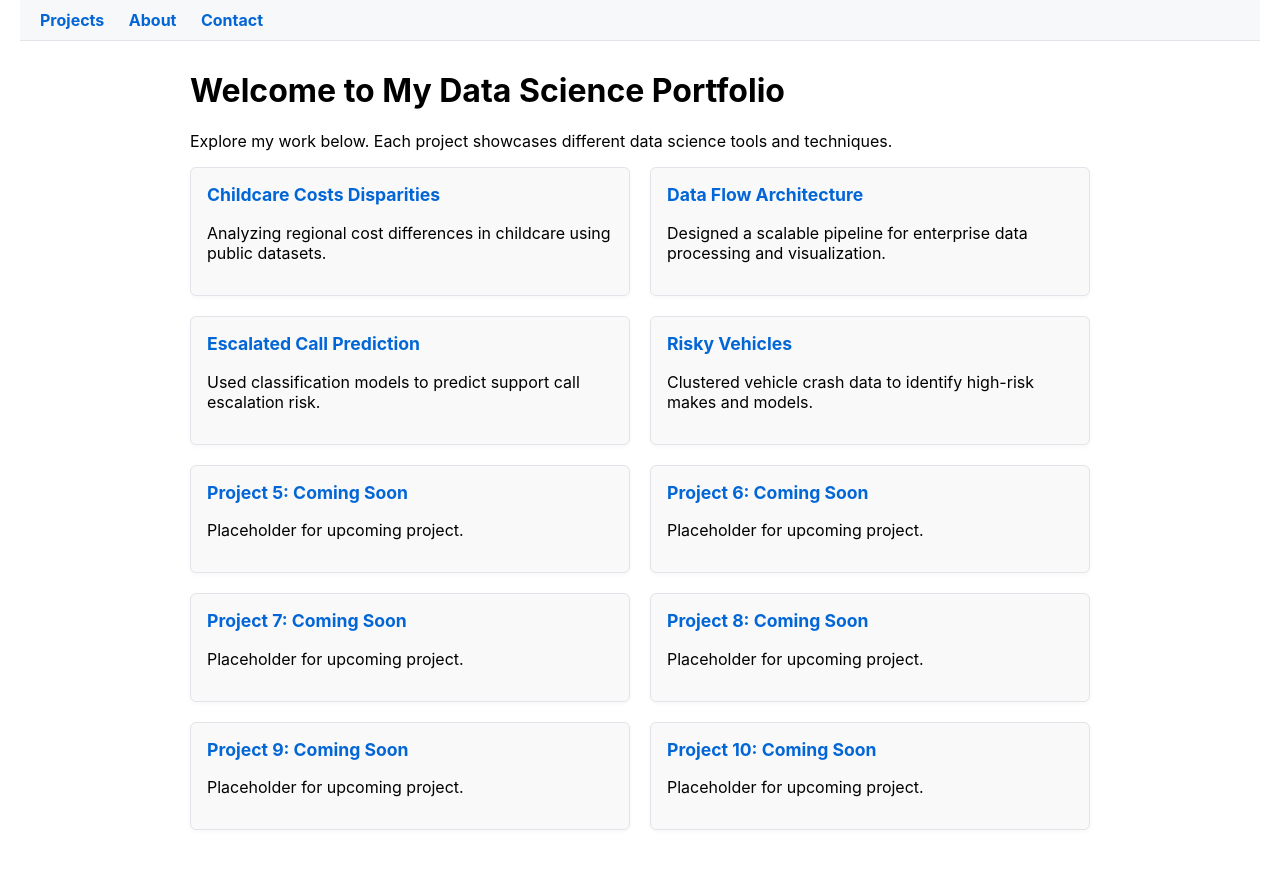
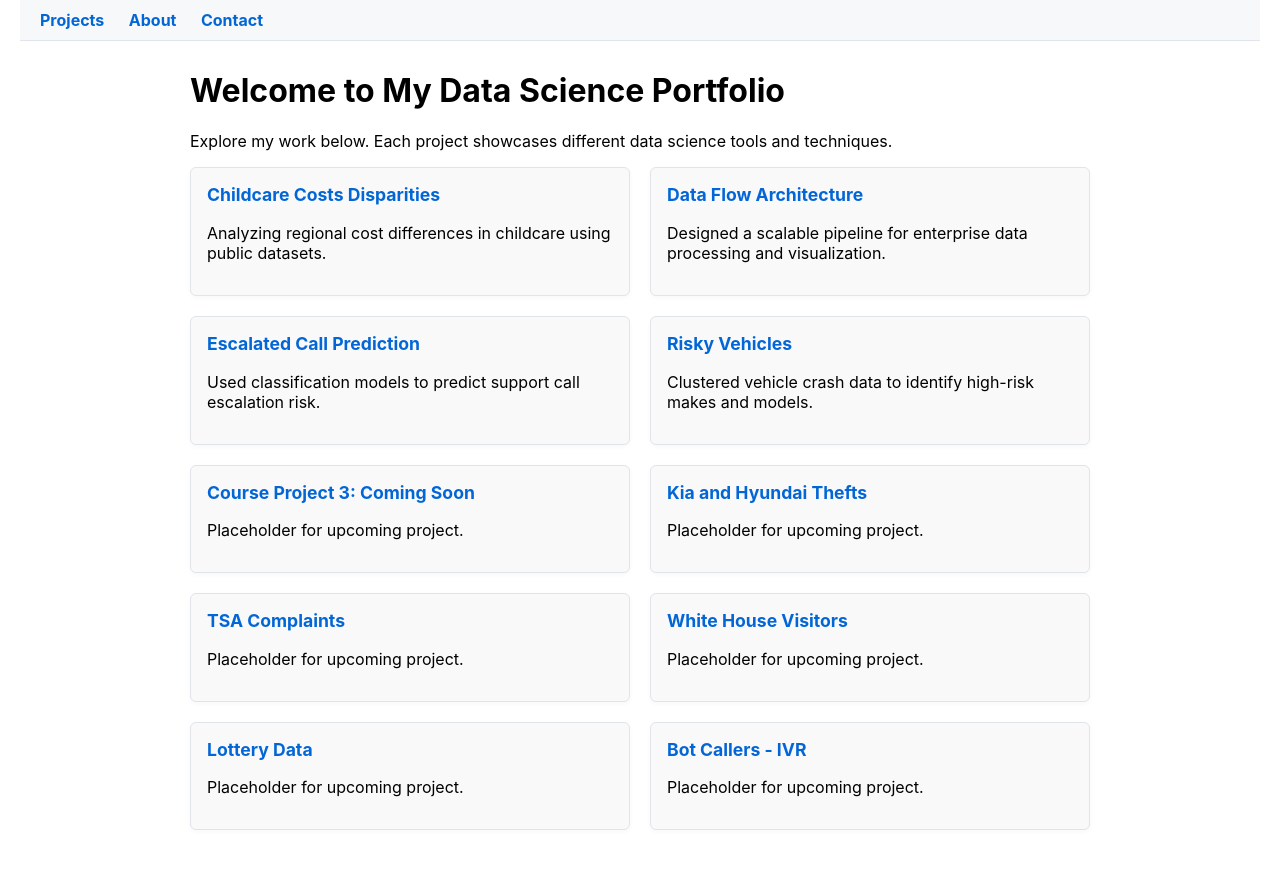
Before and after one commit to BADKINS17/ProjectShowcase, a Jekyll site: the page built from index.html, in a window 1280 px wide. Shown: the top 869 px of the page. Built offline with Jekyll 4.4.1, drawn with Linux system fonts in a browser that asks for light colours.

Commit message:
Update index.html

```diff
--- a/index.html
+++ b/index.html
@@ -64,32 +64,32 @@ title: "Data Science Portfolio"
   </li>
 
   <li class="project-card">
-    <h3><a href="./NewProjectPlaceholder/index.html">Project 5: Coming Soon</a></h3>
+    <h3><a href="./NewProjectPlaceholder/index.html">Course Project 3: Coming Soon</a></h3>
     <p>Placeholder for upcoming project.</p>
   </li>
 
   <li class="project-card">
-    <h3><a href="./NewProjectPlaceholder/index.html">Project 6: Coming Soon</a></h3>
+    <h3><a href="./Kia_HyundaiThefts/index.html">Kia and Hyundai Thefts</a></h3>
     <p>Placeholder for upcoming project.</p>
   </li>
 
   <li class="project-card">
-    <h3><a href="./NewProjectPlaceholder/index.html">Project 7: Coming Soon</a></h3>
+    <h3><a href="./TSA_Complaints/index.html">TSA Complaints</a></h3>
     <p>Placeholder for upcoming project.</p>
   </li>
 
   <li class="project-card">
-    <h3><a href="./NewProjectPlaceholder/index.html">Project 8: Coming Soon</a></h3>
+    <h3><a href="./WhiteHouseVisitors/index.html">White House Visitors</a></h3>
     <p>Placeholder for upcoming project.</p>
   </li>
 
   <li class="project-card">
-    <h3><a href="./NewProjectPlaceholder/index.html">Project 9: Coming Soon</a></h3>
+    <h3><a href="./LotteryData/index.html">Lottery Data</a></h3>
     <p>Placeholder for upcoming project.</p>
   </li>
 
   <li class="project-card">
-    <h3><a href="./NewProjectPlaceholder/index.html">Project 10: Coming Soon</a></h3>
+    <h3><a href="./BotCallers-IVR/index.html">Bot Callers - IVR</a></h3>
     <p>Placeholder for upcoming project.</p>
   </li>
 </ul>
```
